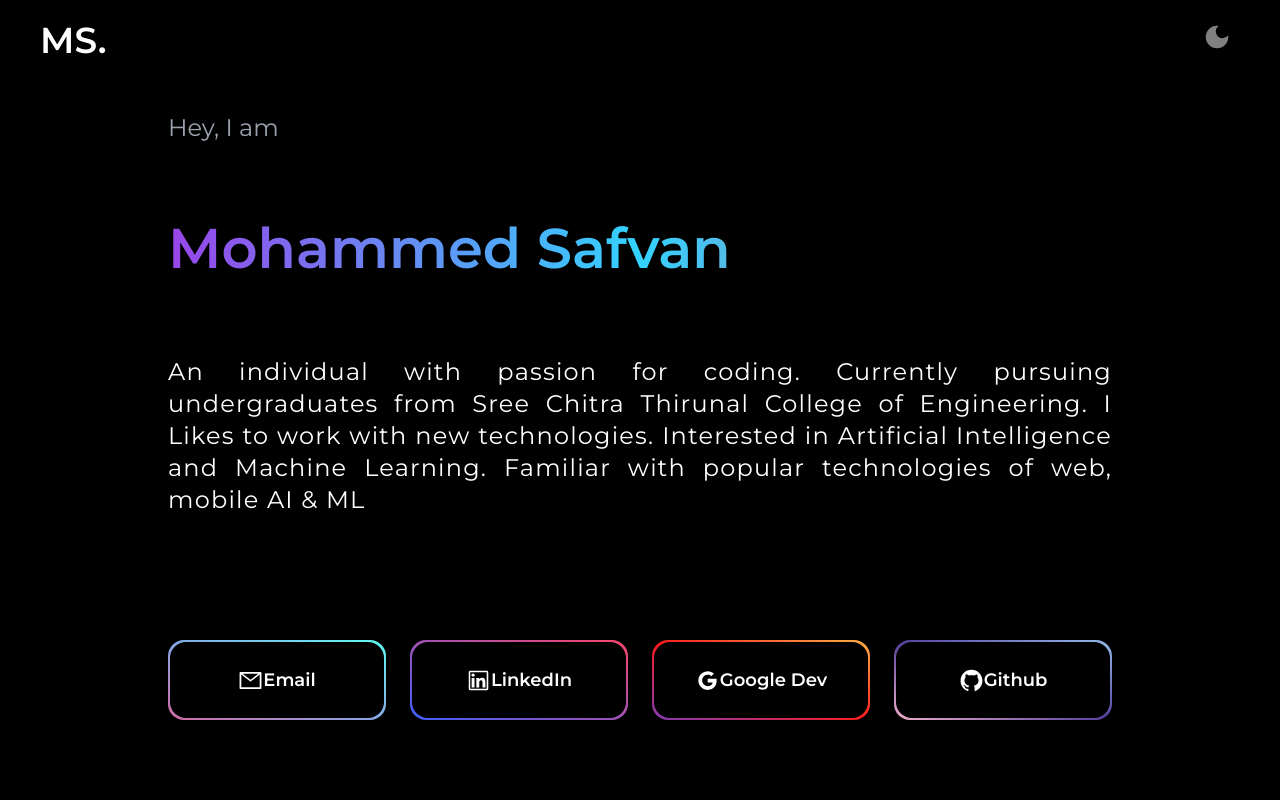
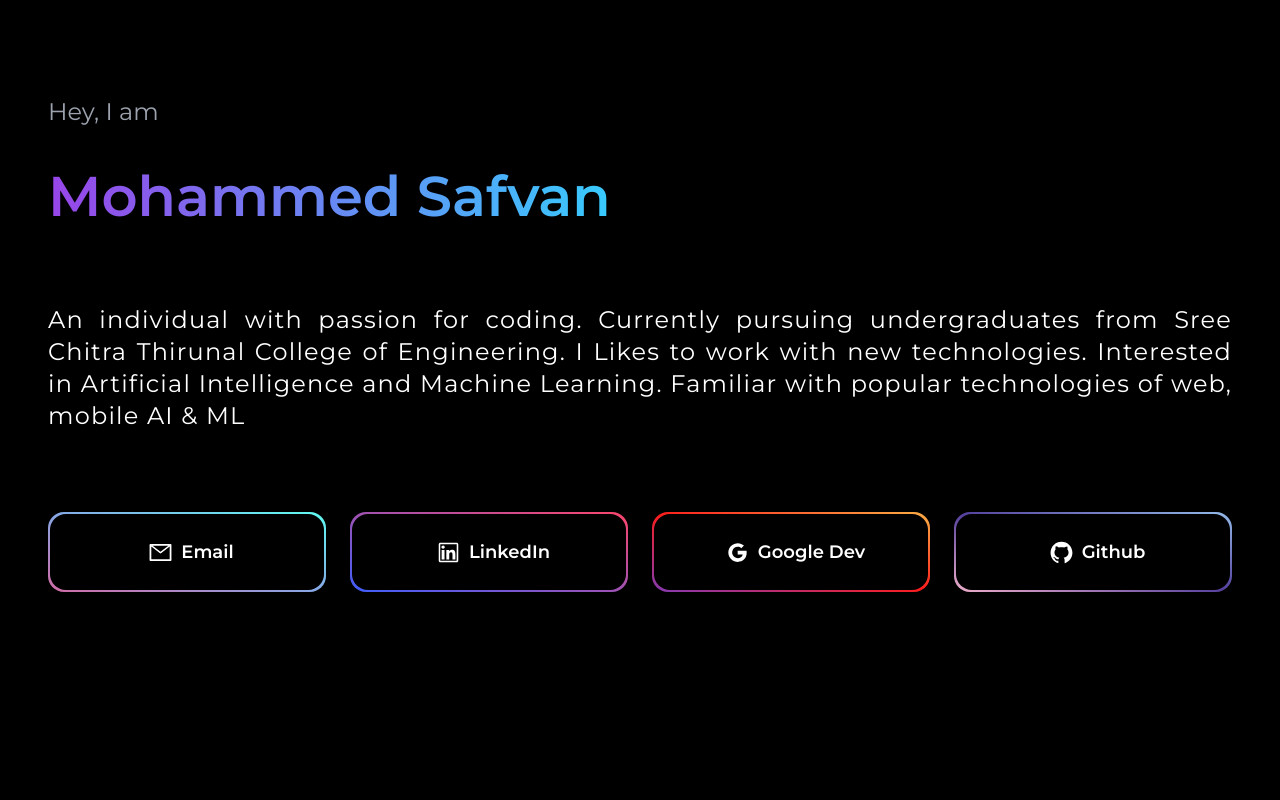
Before and after one commit to mohammedsafvan/portfolio-new, a Next.js app: page / in a window 1280 px wide. Shown: the top 800 px of the page. Built offline with nearby package versions, Linux system fonts and the light colour scheme.

Commit message:
padding edits, removed details

```diff
--- a/app/components/Button.jsx
+++ b/app/components/Button.jsx
@@ -9,7 +9,7 @@ const Button = ({ fromColor, toColor, viaColor, text, url, icon, id }) => {
       }  bg-gradient-to-tr  h-20 min-w-[50px] rounded-2xl  ${fromColor} ${viaColor}  ${toColor} p-[.1em]`}
     >
       <div className="text-black bg-white dark:bg-black dark:text-white text-lg h-full w-full  flex items-center justify-center font-montserrat font-semibold rounded-2xl ">
-        <div className=" text-black dark:text-white  ">{icon}</div>
+        <div className=" px-2 text-black dark:text-white  ">{icon}</div>
         {text}
       </div>
     </div>
--- a/app/components/Hero.jsx
+++ b/app/components/Hero.jsx
@@ -4,22 +4,22 @@ import { buttonData } from "../utils/data";
 const Hero = () => {
   return (
     <>
-      <div id="1" className="pt-16 bg-white dark:bg-black h-screen px-10 ">
-        <h3 className="pt-12 pb-5 font-montserrat text-2xl text-gray-500  dark:text-gray-400 ">
+      <div id="1" className="p-12  md:py-24 bg-white dark:bg-black h-screen  ">
+        <h3 className="pb-10  font-montserrat text-2xl text-gray-500  dark:text-gray-400 ">
           Hey, I am
         </h3>
-        <h1 className="pb-4 md:pt-14 leading-[100%] font-montserrat  text-transparent bg-clip-text bg-gradient-to-r from-[#9845E8]  via-[#33D2FF] to-[#DD5789] font-bold text-[3.5rem]">
+        <h1 className=" pb-10 md:pb-20 leading-[100%] font-montserrat  text-transparent bg-clip-text bg-gradient-to-r from-[#9845E8]  via-[#33D2FF] to-[#DD5789] font-bold text-[3.5rem]">
           Mohammed Safvan
         </h1>
 
-        <p className="font-montserrat md:tracking-wider pt-16 md:text-2xl  text-lg text-justify text-black dark:text-white">
+        <p className="pb-10 md:pb-20 font-montserrat md:tracking-wider md:text-2xl  text-lg text-justify text-black dark:text-white">
           An individual with passion for coding. Currently pursuing
           undergraduates from Sree Chitra Thirunal College of Engineering. I
           Likes to work with new technologies. Interested in Artificial
           Intelligence and Machine Learning. Familiar with popular technologies
           of web, mobile AI & ML
         </p>
-        <div className="mt-7 gap-6 grid grid-cols-2 md:grid-cols-4 md:pt-24">
+        <div className="pb-10 md:pb-20  gap-6 grid grid-cols-2 md:grid-cols-4 ">
           {buttonData.map((element) => (
             <Button
               key={element.id}
@@ -33,7 +33,6 @@ const Hero = () => {
           ))}
         </div>
       </div>
-      <div className="min-h-[1px] hidden justify-center lg:block bg-gray-300 "></div>
     </>
   );
 };
--- a/app/components/Layout.jsx
+++ b/app/components/Layout.jsx
@@ -1,15 +1,11 @@
 "use client";
 import { ThemeProvider } from "next-themes";
-import NavBar from "./NavBar";
 import Hero from "./Hero";
-import Projects from "./Projects";
 
 const Layout = () => {
   return (
     <ThemeProvider attribute="class" defaultTheme="dark">
-      <NavBar />
       <Hero />
-      <Projects />
     </ThemeProvider>
   );
 };
--- a/app/globals.css
+++ b/app/globals.css
@@ -1,12 +1,12 @@
-@import url('https://fonts.googleapis.com/css2?family=Montserrat:wght@400;500;600&display=swap');
+@import url("https://fonts.googleapis.com/css2?family=Montserrat:wght@400;500;600&display=swap");
 
 @tailwind base;
 @tailwind components;
 @tailwind utilities;
 
-@layer base{
+@layer base {
   body {
     -webkit-tap-highlight-color: transparent;
-      @apply  bg-lightColor dark:bg-darkColor text-darkColor dark:text-lightColor lg:px-32
+    @apply bg-lightColor dark:bg-darkColor text-darkColor dark:text-lightColor;
   }
 }
```
Also changed, not shown: package.json (line endings or trailing spaces), 1 other file (tests, documents, lock files or other folders).
